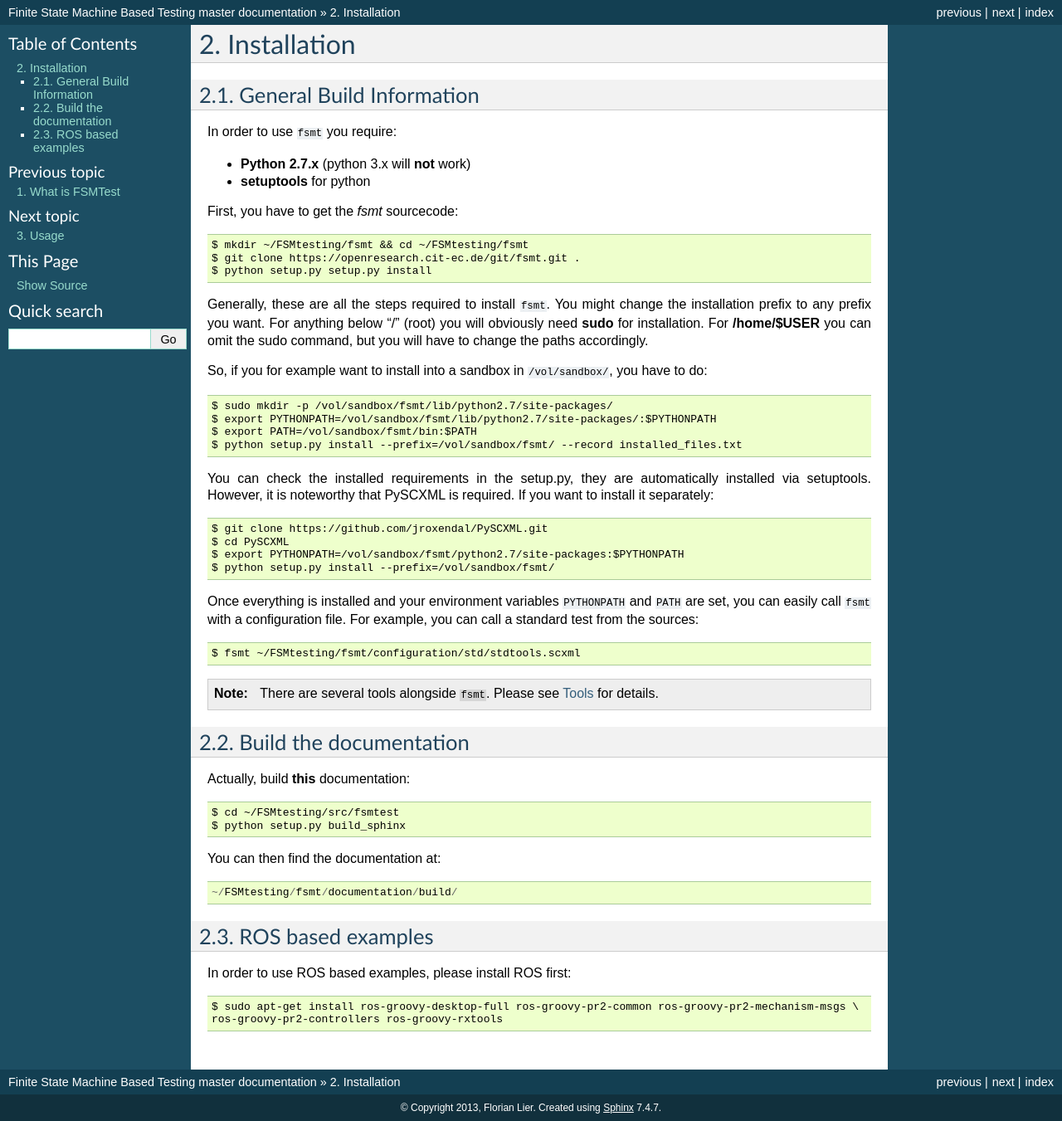
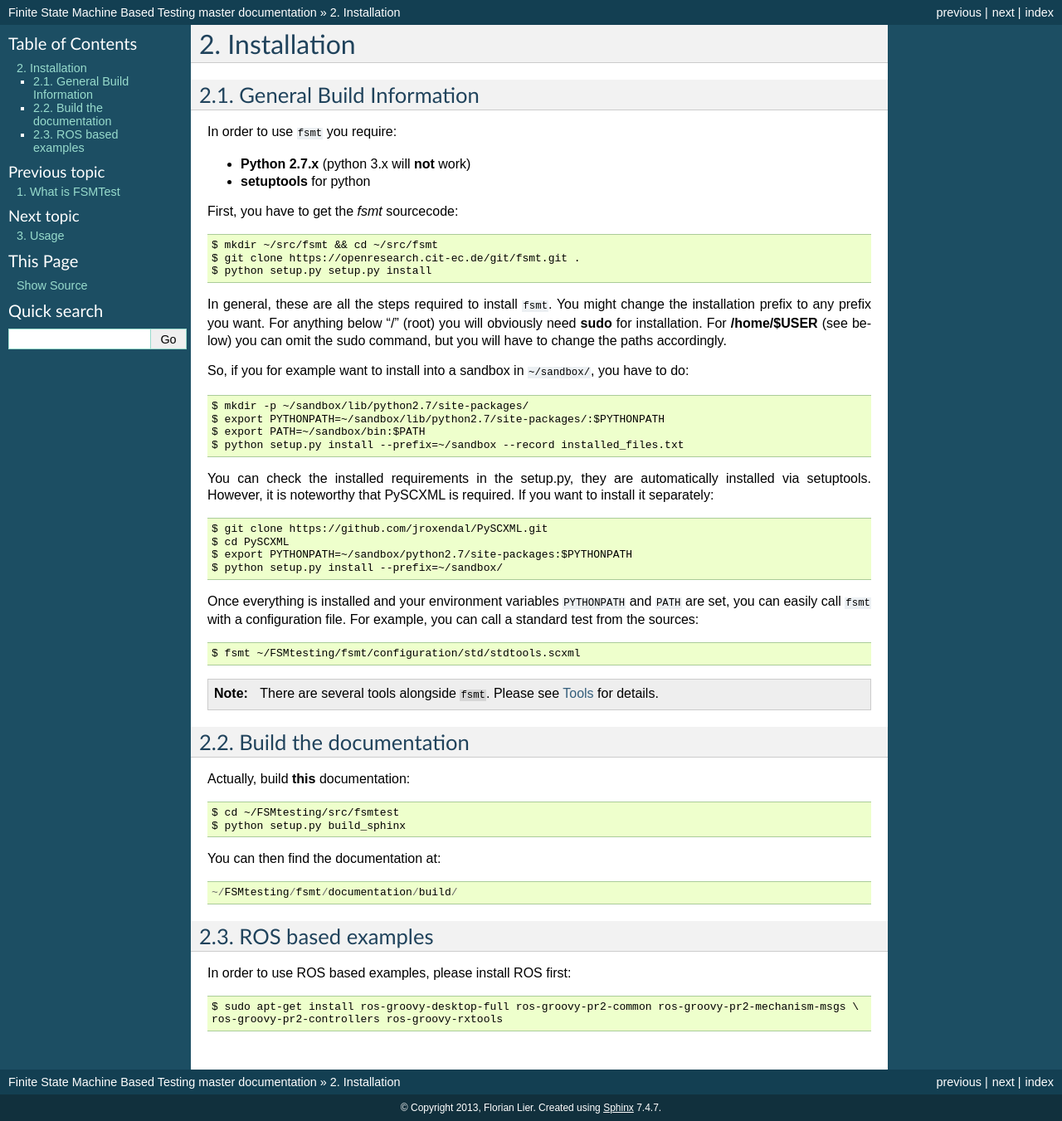
Before and after one commit to jon-weisz/fsmt, a Sphinx documentation site: the page built from documentation/source/installation.rst, in a window 1280 px wide. Shown: the whole page at 83% size. Built offline with Sphinx 7.4.7, drawn with Linux system fonts in a browser that asks for light colours; formulas are drawn with MathJax 3.

Commit message:
better install example

```diff
--- a/documentation/source/installation.rst
+++ b/documentation/source/installation.rst
@@ -11,23 +11,23 @@ In order to use ``fsmt`` you require:
 
 First, you have to get the `fsmt` sourcecode::
 
-	$ mkdir ~/FSMtesting/fsmt && cd ~/FSMtesting/fsmt
+	$ mkdir ~/src/fsmt && cd ~/src/fsmt
 	$ git clone https://openresearch.cit-ec.de/git/fsmt.git .
 	$ python setup.py setup.py install
 
-Generally, these are all the steps required to install ``fsmt``. You might
+In general, these are all the steps required to install ``fsmt``. You might
 change the installation prefix to any prefix you want. For
 anything below "/" (root) you will obviously need **sudo** for installation.
-For **/home/$USER** you can omit the sudo command, but you will have to
+For **/home/$USER** (see below) you can omit the sudo command, but you will have to
 change the paths accordingly.
 
-So, if you for example want to install into a sandbox in ``/vol/sandbox/``,
+So, if you for example want to install into a sandbox in ``~/sandbox/``,
 you have to do::
 
-   $ sudo mkdir -p /vol/sandbox/fsmt/lib/python2.7/site-packages/
-   $ export PYTHONPATH=/vol/sandbox/fsmt/lib/python2.7/site-packages/:$PYTHONPATH
-   $ export PATH=/vol/sandbox/fsmt/bin:$PATH
-   $ python setup.py install --prefix=/vol/sandbox/fsmt/ --record installed_files.txt
+   $ mkdir -p ~/sandbox/lib/python2.7/site-packages/
+   $ export PYTHONPATH=~/sandbox/lib/python2.7/site-packages/:$PYTHONPATH
+   $ export PATH=~/sandbox/bin:$PATH
+   $ python setup.py install --prefix=~/sandbox --record installed_files.txt
 
 You can check the installed requirements in the setup.py, they are automatically
 installed via setuptools. However, it is noteworthy that PySCXML is required.
@@ -35,8 +35,8 @@ If you want to install it separately::
 
     $ git clone https://github.com/jroxendal/PySCXML.git
     $ cd PySCXML
-    $ export PYTHONPATH=/vol/sandbox/fsmt/python2.7/site-packages:$PYTHONPATH
-    $ python setup.py install --prefix=/vol/sandbox/fsmt/
+    $ export PYTHONPATH=~/sandbox/python2.7/site-packages:$PYTHONPATH
+    $ python setup.py install --prefix=~/sandbox/
 
 
 Once everything is installed and your environment variables ``PYTHONPATH`` and
```
